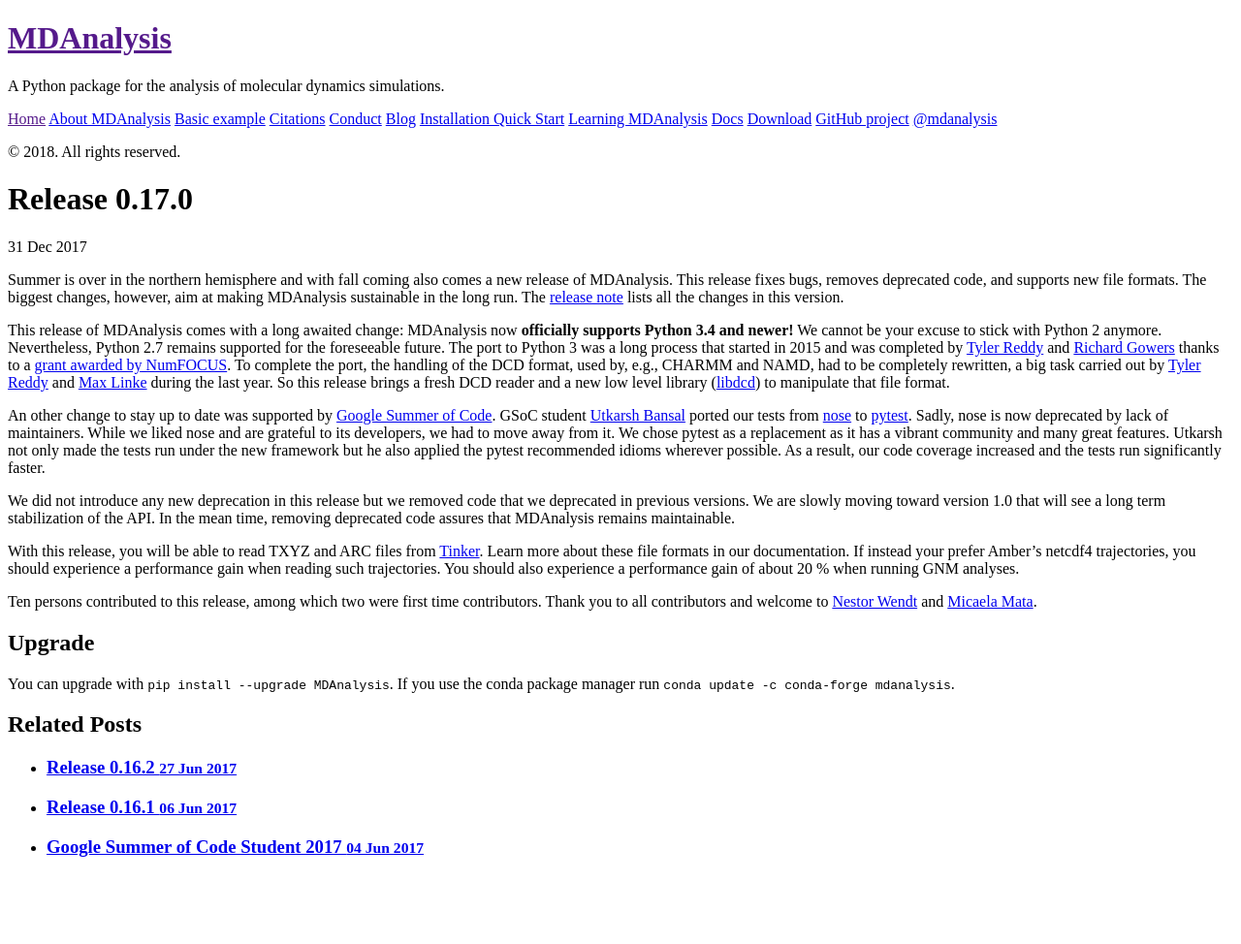
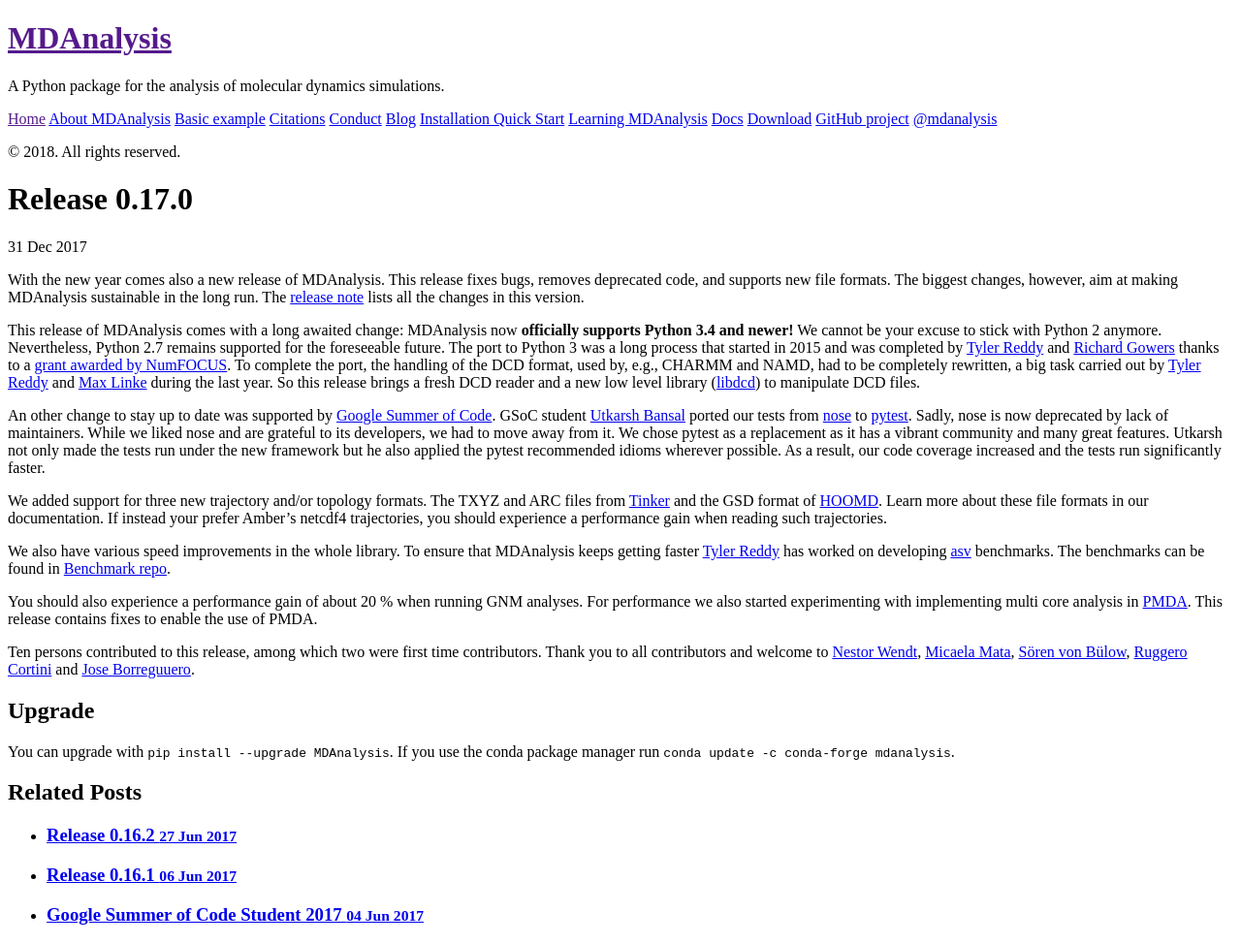
Before and after one commit to MDAnalysis/MDAnalysis.github.io, a Jekyll site: the page built from _posts/2017-12-31-release-0.17.0.md, in a window 1280 px wide. Shown: the whole page at 97% size. Built offline with Jekyll 4.4.1, drawn with Linux system fonts in a browser that asks for light colours; comment, search, counter and statistics services are not loaded; before the commit the page ends 904 px from its top, so only the background shows below that.

Commit message:
update release with more changes

```diff
--- a/_posts/2017-12-31-release-0.17.0.md
+++ b/_posts/2017-12-31-release-0.17.0.md
@@ -3,17 +3,42 @@ layout: post
 title: Release 0.17.0
 ---
 
-Summer is over in the northern hemisphere and with fall coming also comes a new release of MDAnalysis. This release fixes bugs, removes deprecated code, and supports new file formats. The biggest changes, however, aim at making MDAnalysis sustainable in the long run. The [release note][] lists all the changes in this version.
+With the new year comes also a new release of MDAnalysis.
+This release fixes bugs, removes deprecated code, and supports new file formats.
+The biggest changes, however, aim at making MDAnalysis sustainable in the long run.
+The [release note][] lists all the changes in this version.
 
-This release of MDAnalysis comes with a long awaited change: MDAnalysis now **officially supports Python 3.4 and newer!** We cannot be your excuse to stick with Python 2 anymore. Nevertheless, Python 2.7 remains supported for the foreseeable future. The port to Python 3 was a long process that started in 2015 and was completed by [Tyler Reddy][] and [Richard Gowers][] thanks to a [grant awarded by NumFOCUS][grant]. To complete the port, the handling of the DCD format, used by, e.g., CHARMM and NAMD, had to be completely rewritten, a big task carried out by [Tyler Reddy][] and [Max Linke][] during the last year. So this release brings a fresh DCD reader and a new low level library ([libdcd][]) to manipulate that file format.
+This release of MDAnalysis comes with a long awaited change:
+MDAnalysis now **officially supports Python 3.4 and newer!**
+We cannot be your excuse to stick with Python 2 anymore.
+Nevertheless, Python 2.7 remains supported for the foreseeable future.
+The port to Python 3 was a long process that started in 2015 and was completed by [Tyler Reddy][] and [Richard Gowers][] thanks to a [grant awarded by NumFOCUS][grant].
+To complete the port, the handling of the DCD format, used by, e.g., CHARMM and NAMD, had to be completely rewritten, a big task carried out by [Tyler Reddy][] and [Max Linke][] during the last year.
+So this release brings a fresh DCD reader and a new low level library ([libdcd][]) to manipulate DCD files.
 
-An other change to stay up to date was supported by [Google Summer of Code][GSoC]. GSoC student [Utkarsh Bansal][] ported our tests from [nose][] to [pytest][]. Sadly, nose is now deprecated by lack of maintainers. While we liked nose and are grateful to its developers, we had to move away from it. We chose pytest as a replacement as it has a vibrant community and many great features. Utkarsh not only made the tests run under the new framework but he also applied the pytest recommended idioms wherever possible. As a result, our code coverage increased and the tests run significantly faster.
+An other change to stay up to date was supported by [Google Summer of Code][GSoC].
+GSoC student [Utkarsh Bansal][] ported our tests from [nose][] to [pytest][].
+Sadly, nose is now deprecated by lack of maintainers.
+While we liked nose and are grateful to its developers, we had to move away from it.
+We chose pytest as a replacement as it has a vibrant community and many great features.
+Utkarsh not only made the tests run under the new framework but he also applied the pytest recommended idioms wherever possible.
+As a result, our code coverage increased and the tests run significantly faster.
 
-We did not introduce any new deprecation in this release but we removed code that we deprecated in previous versions. We are slowly moving toward version 1.0 that will see a long term stabilization of the API. In the mean time, removing deprecated code assures that MDAnalysis remains maintainable.
+We added support for three new trajectory and/or topology formats.
+The TXYZ and ARC files from [Tinker][] and the GSD format of [HOOMD][].
+Learn more about these file formats in our documentation.
+If instead your prefer Amber's netcdf4 trajectories, you should experience a performance gain when reading such trajectories.
 
-With this release, you will be able to read TXYZ and ARC files from [Tinker][]. Learn more about these file formats in our documentation. If instead your prefer Amber's netcdf4 trajectories, you should experience a performance gain when reading such trajectories. You should also experience a performance gain of about 20 % when running GNM analyses.
+We also have various speed improvements in the whole library.
+To ensure that MDAnalysis keeps getting faster [Tyler Reddy][] has worked on developing [asv][] benchmarks.
+The benchmarks can be found in [Benchmark repo][].
 
-Ten persons contributed to this release, among which two were first time contributors. Thank you to all contributors and welcome to [Nestor Wendt][] and [Micaela Mata][].
+You should also experience a performance gain of about 20 % when running GNM analyses.
+For performance we also started experimenting with implementing multi core analysis in [PMDA][].
+This release contains fixes to enable the use of PMDA.
+
+Ten persons contributed to this release, among which two were first time contributors.
+Thank you to all contributors and welcome to [Nestor Wendt][], [Micaela Mata][], [Sören von Bülow][], [Ruggero Cortini][] and [Jose Borreguuero][].
 
 ## Upgrade
 
@@ -32,3 +57,10 @@ You can upgrade with `pip install --upgrade MDAnalysis`. If you use the conda pa
 [Micaela Mata]: https://github.com/mmattaNU
 [Tinker]: https://dasher.wustl.edu/tinker/
 [libdcd]: {{site.pypi.docs}}/documentation_pages/lib/formats/libdcd.html#module-MDAnalysis.lib.formats.libdcd
+[Jose Borreguuero]: https://github.com/jmborr
+[Ruggero Cortini]: https://github.com/rcortini
+[Sören von Bülow]: https://github.com/sobuelow
+[HOOMD]: http://glotzerlab.engin.umich.edu/hoomd-blue/
+[PMDA]: https://github.com/MDAnalysis/pmda
+[asv]: https://asv.readthedocs.io/en/latest/
+[Benchmark repo]: https://github.com/MDAnalysis/benchmarks
```
